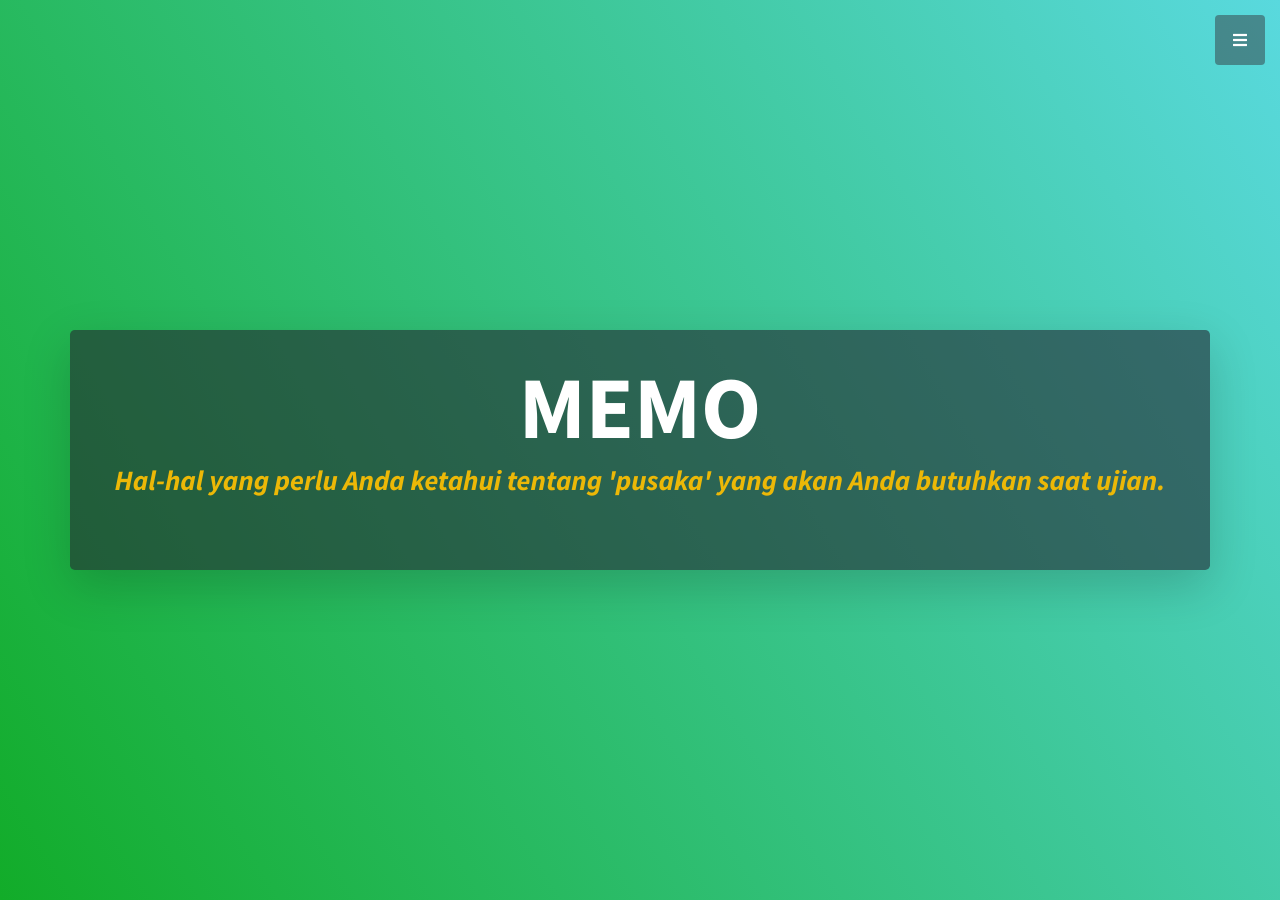
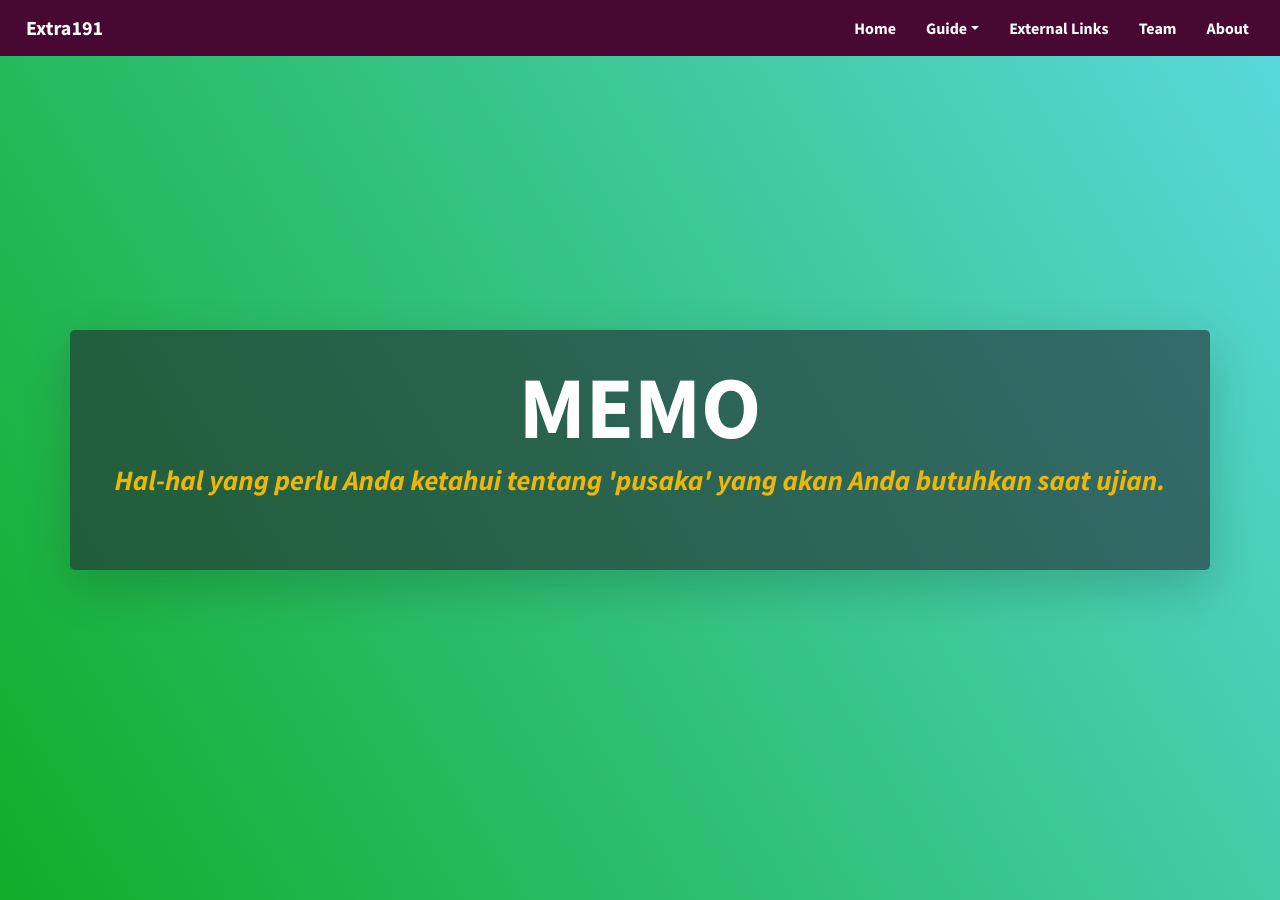
Before and after one commit to UI-FASILKOM-OS/extra191, a Jekyll site: the page built from contents/memo.html, in a window 1280 px wide and 900 px high. Built offline with Jekyll 4.4.1, drawn with Linux system fonts in a browser that asks for light colours; comment, search, counter and statistics services are not loaded; some of the changed text lies outside the part shown.

Commit message:
finishing, edit navbar, add team and about

```diff
--- a/_config.yml
+++ b/_config.yml
@@ -1,5 +1,5 @@
 title: Extra OS 2019-1
-version: V054-20190725 SeedSider
+version: V055-20190726 SeedSider
 description: Proyek extra kuliah Sistem Operasi 2019-1
 categories: [content, non-content]
 # url: "https://extra191.vlsm.org"
--- a/_includes/navbar.html
+++ b/_includes/navbar.html
@@ -1,29 +1,24 @@
 <!-- Navigation -->
-<a class="menu-toggle rounded" href="#">
-    <i class="fas fa-bars"></i>
-</a>
-<nav id="sidebar-wrapper">
-    <ul class="sidebar-nav">
-        <li class="sidebar-brand">
-            <a class="js-scroll-trigger" href="/">Home</a>
+<nav class="navbar navbar-expand-md navbar-dark fixed-top">
+  <a class="navbar-brand" href="/">Extra191</a>
+  <button class="navbar-toggler" type="button" data-toggle="collapse" data-target="#collapsibleNavbar">
+    <span class="navbar-toggler-icon"></span>
+  </button>
+  <div class="collapse navbar-collapse justify-content-end" id="collapsibleNavbar">
+    <ul class="navbar-nav">
+        <li class="nav-item"><a href="/">Home</a></li>
+        <li class="dropdown"><a class="dropdown-toggle" data-toggle="dropdown" href="#">Guide<span class="caret"></span></a>
+            <ul class="dropdown-menu">
+                <li><a href="/contents/prerequisites">Prerequisites</a></li>
+                <li><a href="/contents/badak">Badak</a></li>
+                <li><a href="/contents/memo">Memo</a></li>
+                <li><a href="/contents/chapters-topics">Chapters and Topics</a></li>
+                <li><a href="/contents/trivia">Trivia</a></li>
+            </ul>
         </li>
-        <li class="sidebar-nav-item">
-            <a class="js-scroll-trigger" href="/contents/prerequisites">Prerequisites</a>
-        </li>
-        <li class="sidebar-nav-item">
-            <a class="js-scroll-trigger" href="/contents/badak">Badak</a>
-        </li>
-        <li class="sidebar-nav-item">
-            <a class="js-scroll-trigger" href="/contents/memo">Memo</a>
-        </li>
-        <li class="sidebar-nav-item">
-            <a class="js-scroll-trigger" href="/contents/chapters-topics">Chapters and Topics</a>
-        </li>
-        <li class="sidebar-nav-item">
-            <a class="js-scroll-trigger" href="/contents/trivia">Trivia</a>
-        </li>
-        <li class="sidebar-nav-item">
-            <a class="js-scroll-trigger" href="/contents/links">External Links</a>
-        </li>
+        <li class="nav-item"><a href="/contents/links">External Links</a></li>
+        <li class="nav-item"><a href="/contents/team">Team</a></li>
+        <li class="nav-item"><a href="/contents/about">About</a></li>
     </ul>
+  </div>
 </nav>
--- a/_layouts/default.html
+++ b/_layouts/default.html
@@ -11,7 +11,8 @@
   <link rel="icon" type="image/x-icon" href="{{ site.url }}/favicon.ico">
 
   <!-- Bootstrap Core CSS -->
-  <link href="{{ 'vendor/bootstrap/css/bootstrap.min.css' | relative_url }}" rel="stylesheet">
+  <!-- <link href="{{ 'vendor/bootstrap/css/bootstrap.min.css' | relative_url }}" rel="stylesheet"> -->
+  <link rel="stylesheet" href="https://maxcdn.bootstrapcdn.com/bootstrap/4.3.1/css/bootstrap.min.css">
 
   <!-- Custom Fonts -->
   <link href="{{ 'vendor/fontawesome-free/css/all.min.css' | relative_url }}" rel="stylesheet" type="text/css">
@@ -19,7 +20,7 @@
   <link href="{{ 'vendor/simple-line-icons/css/simple-line-icons.css' | relative_url }}" rel="stylesheet">
 
   <!-- Custom CSS -->
-  <link href="{{ 'css/extra191.min.css' | relative_url }}" rel="stylesheet">
+  <link href="{{ 'css/extra191.css' | relative_url }}" rel="stylesheet">
 
 </head>
 
@@ -58,9 +59,10 @@
   </a>
 
   <!-- Bootstrap core JavaScript -->
-  <script src="{{ 'vendor/jquery/jquery.min.js' | relative_url }}"></script>
-  <script src="{{ 'vendor/bootstrap/js/bootstrap.bundle.min.js' | relative_url }}"></script>
-
+  <!-- <script src="{{ 'vendor/jquery/jquery.min.js' | relative_url }}"></script> -->
+  <!-- <script src="{{ 'vendor/bootstrap/js/bootstrap.bundle.min.js' | relative_url }}"></script> -->
+  <script src="https://ajax.googleapis.com/ajax/libs/jquery/3.4.1/jquery.min.js"></script>
+  <script src="https://maxcdn.bootstrapcdn.com/bootstrap/4.3.1/js/bootstrap.min.js"></script>
   <!-- Plugin JavaScript -->
   <script src="{{ 'vendor/jquery-easing/jquery.easing.min.js' | relative_url }}"></script>
 
--- a/contents/memo.html
+++ b/contents/memo.html
@@ -17,18 +17,14 @@ path: "https://extra191.vlsm.org/contents/memo"
         </div>
 
         <h3 id="whatisamemo">Apa itu 'memo'?</h3>
-        <p>Mungkin dari teman-teman masih banyak yang bingung, nih. Maksudnya 'memo' OS apa sih?</p>
-        <p>Jadi, 'memo' OS adalah salah satu tugas mingguan kalian sebagai peserta kuliah OS.</p>
-        <p>Di awal perkuliahan nanti, kalian akan diberitahu untuk *WAJIB* membuat 'memo' OS setiap minggu dan akan diperiksa
-        di setiap awal minggu yang dihitung berdasarkan 2 pertemuan/minggu. Jadi, jika pada hari perkuliahan ada hari libur,
-        maka hari tersebut tidak dihitung dan akan dihitung di hari pertemuan berikutnya.</p>
+        <p>Mungkin dari teman-teman masih banyak yang bingung, nih. Maksudnya 'memo' OS apa sih?
+        Jadi, 'memo' OS adalah salah satu tugas mingguan kalian sebagai peserta kuliah OS. Di awal perkuliahan nanti, kalian akan diberitahu untuk *WAJIB* membuat 'memo' OS setiap minggu dan akan diperiksa di setiap awal minggu yang dihitung berdasarkan 2 pertemuan/minggu. Jadi, jika pada hari perkuliahan ada hari libur, maka hari tersebut tidak dihitung dan akan dihitung di hari pertemuan berikutnya.</p>
         <br>
-        <p>Isi 'memo' OS apa aja sih?</p>
-        <p>Nah, sebenernya kalian bebas mengisi 'memo' kalian, entah dengan jawaban soal, istilah penting,
-        rangkuman buku, <del>curhat juga boleh</del>. Tapi ingat yaa, 'memo' ini akan kalian bawa pas ujian.</p>
-        <p class="mb-3">Jadi, isinya jangan asal-asalan yaa...</p>
+        <p>Isi 'memo' OS apa aja sih? Nah, sebenernya kalian bebas mengisi 'memo' kalian, entah dengan jawaban soal, istilah penting,
+        rangkuman buku, <del>curhat juga boleh</del>. Tapi ingat yaa, 'memo' ini akan kalian bawa pas ujian. Jadi, isinya jangan asal-asalan yaa...
 
         <h3 id="whymemo">Mengapa perlu membuat 'memo' dengan baik dan benar?</h3>
+        <br>
         <div class="row">
             <div class="col-sm-4 col-sm-4 mb-5 mb-lg-3">
                 <span class="memo-icon rounded-circle mx-auto mb-3">
@@ -58,6 +54,7 @@ path: "https://extra191.vlsm.org/contents/memo"
                 <p class="text-faded mb-0">'Memo' sangat membantu kalian untuk mendapatkan <em>pre-knowledge</em> sebelum perkuliahan dimulai. 'Memo' ini akan membantu kalian memahami beberapa konsep yang kalian akan pelajari pada minggu tersebut.</p>
             </div>
         </div>
+        <br>
         <div class="row">
             <div class="col-sm-6 col-sm-6 mb-5 mb-lg-3">
                 <span class="memo-icon rounded-circle mx-auto mb-3">
@@ -78,7 +75,7 @@ path: "https://extra191.vlsm.org/contents/memo"
                 <p class="text-faded mb-0">Khusus untuk UTS, kebanyakan soalnya adalah soal teori. Biasanya, soal UTS itu lebih banyak menguji pengetahuan kalian mengenai teori-teori dasar OS. Sehingga, alangkah lebih baiknya jika kalian membuat 'memo' yang lengkap dan mencakup semua materi yang telah kalian pelajari.</p>
             </div>
         </div>
-
+        <br>
         <h3 id="advicesonmakingmemo">Tips dalam membuat 'memo'</h3>
         <div class="accordion text-white" id="accordionThree">
             <div class="card bg-secondary">
@@ -118,6 +115,18 @@ path: "https://extra191.vlsm.org/contents/memo"
                 </div>
             </div>
             <div class="card bg-secondary">
+                <div class="card-header" id="headingTen">
+                    <h2 class="mb-0">
+                        <button type="button" class="btn btn-dark collapsed text-white" data-toggle="collapse" data-target="#collapseTen">Dengarkan penjelasan dosen di kelas</button>
+                    </h2>
+                </div>
+                <div id="collapseTen" class="collapse" aria-labelledby="headingTen" data-parent="#accordionThree">
+                    <div class="card-body">
+                        <p>Memo kalian tidak akan selesai hanya dengan sekali tulis saja. Setiap kalian mendengarkan penjelasan dari dosen pengajar, kalian akan menyadari bahwa masih ada beberapa bagian yang kurang dari memo kalian. Selain itu, kalian juga bisa bertanya mengenai materi-materi yang belum kalian mengerti pada dosen pengajar kalian. Jadi, jangan malas mendengarkan penjelasan dosen dan meng-<i>update</i> 'memo' kalian yah.</p>
+                    </div>
+                </div>
+            </div>
+            <div class="card bg-secondary">
                 <div class="card-header" id="headingNine">
                     <h2 class="mb-0">
                         <button type="button" class="btn btn-dark collapsed text-white" data-toggle="collapse" data-target="#collapseNine">Buat 'memo' OS yang berwarna (opsional)</button>
--- a/css/extra191.css
+++ b/css/extra191.css
@@ -114,7 +114,7 @@ h6 {
 }
 
 /* Side Menu */
-#sidebar-wrapper {
+/*#sidebar-wrapper {
   position: fixed;
   z-index: 2;
   right: 0;
@@ -179,28 +179,66 @@ h6 {
   width: 250px;
   -webkit-transition: all 0.4s ease 0s;
   transition: all 0.4s ease 0s;
+}*/
+
+
+.navbar{
+  background-color: rgba(71, 8, 50);
 }
 
-.menu-toggle {
-  position: fixed;
-  right: 15px;
-  top: 15px;
-  width: 50px;
-  height: 50px;
-  text-align: center;
-  color: #fff;
-  background: rgba(52, 58, 64, 0.5);
-  line-height: 50px;
-  z-index: 999;
+.navbar-brand{
+  color: white;
+  text-decoration: none;
+  font-weight: bold;
+  padding-left: 10px;
+}
+.navbar-brand:hover{
+  color: white;
+  text-decoration: none;
 }
 
-.menu-toggle:focus, .menu-toggle:hover {
-  color: #fff;
+.nav-item {
+  display: block;
+  margin-left: 15px;
+  margin-right: 15px;
+  font-weight: bold;
+}
+.navbar a{
+  color: white;
+  text-decoration: none;
 }
 
-.menu-toggle:hover {
-  background: #343a40;
-} */
+.dropdown {
+  margin-left: 15px;
+  margin-right: 15px;
+  font-weight: bold;
+}
+.dropdown a{
+  color: white;
+  text-decoration: none;
+}
+
+.dropdown a:active{
+  color: white;
+  text-decoration: none;
+}
+
+.dropdown a:focus, .dropdown a:hover, .dropdown-menu a:hover, .nav-item a:hover{
+  color: #DB189A;
+  text-decoration: none;
+}
+
+.dropdown-menu {
+  background-color: rgba(71, 8, 50);
+  padding-left: 10px;
+  -webkit-transition: all 0.4s ease 0s;
+  transition: all 0.4s ease 0s;
+}
+.dropdown-menu a{
+  color: white;
+  font-weight: normal;
+}
+
 
 .memo-icon {
   background-color: #fff;
```
Also changed, not shown: contents/about.html (added, +22 -0 lines), contents/links.html (+1 -23 lines), contents/team.html (added, +23 -0 lines), js/extra191.js (+0 -13 lines).
